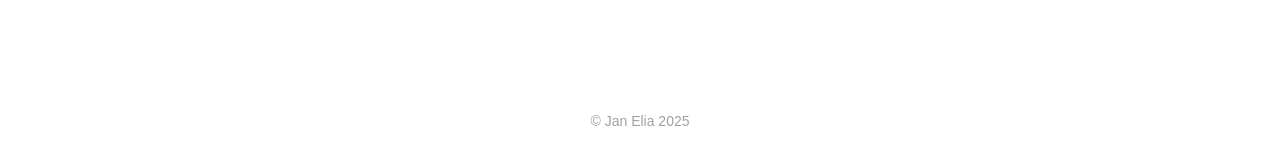
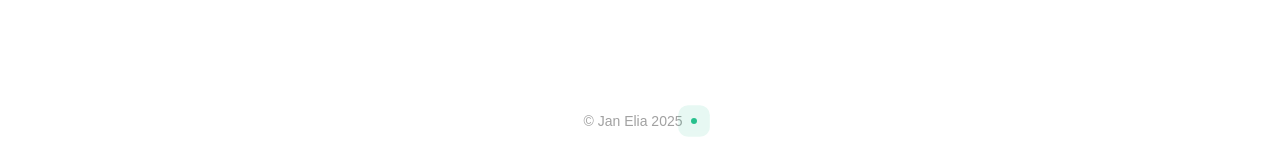
Before and after one commit to jan-elia-24/portfolio1, a Next.js app: page / in a window 1280 px wide. Shown: the part 1902-2070 px from the top of the page. Built offline with nearby package versions, Linux system fonts and the light colour scheme.

Commit message:
add subtle emerald pulse animation next to © Jan Elia 2025

```diff
--- a/src/app/globals.css
+++ b/src/app/globals.css
@@ -36,3 +36,22 @@ html {
 .font-logo {
   font-family: 'Vladimir Script', cursive;
 }
+
+/* Footer pulse dot */
+.footer-pulse::after {
+  content: "";
+  width: 6px;
+  height: 6px;
+  border-radius: 9999px;
+  background: rgba(16,185,129,0.9); /* emerald */
+  box-shadow: 0 0 0 0 rgba(16,185,129,0.5);
+  display: inline-block;
+  vertical-align: middle;
+  animation: footer-pulse 2.4s ease-out infinite;
+}
+
+@keyframes footer-pulse {
+  0%   { box-shadow: 0 0 0 0   rgba(16,185,129,0.5); }
+  70%  { box-shadow: 0 0 0 16px rgba(16,185,129,0.0); }
+  100% { box-shadow: 0 0 0 0   rgba(16,185,129,0.0); }
+}
--- a/src/components/footer.tsx
+++ b/src/components/footer.tsx
@@ -1,7 +1,9 @@
 export default function Footer() {
   return (
     <footer className="mt-16 border-t border-white/10 py-10 text-center text-sm text-neutral-400">
-      © Jan Elia 2025
+      <p className="footer-pulse inline-flex items-center gap-2">
+        © Jan Elia 2025
+      </p>
     </footer>
   );
 }
```
